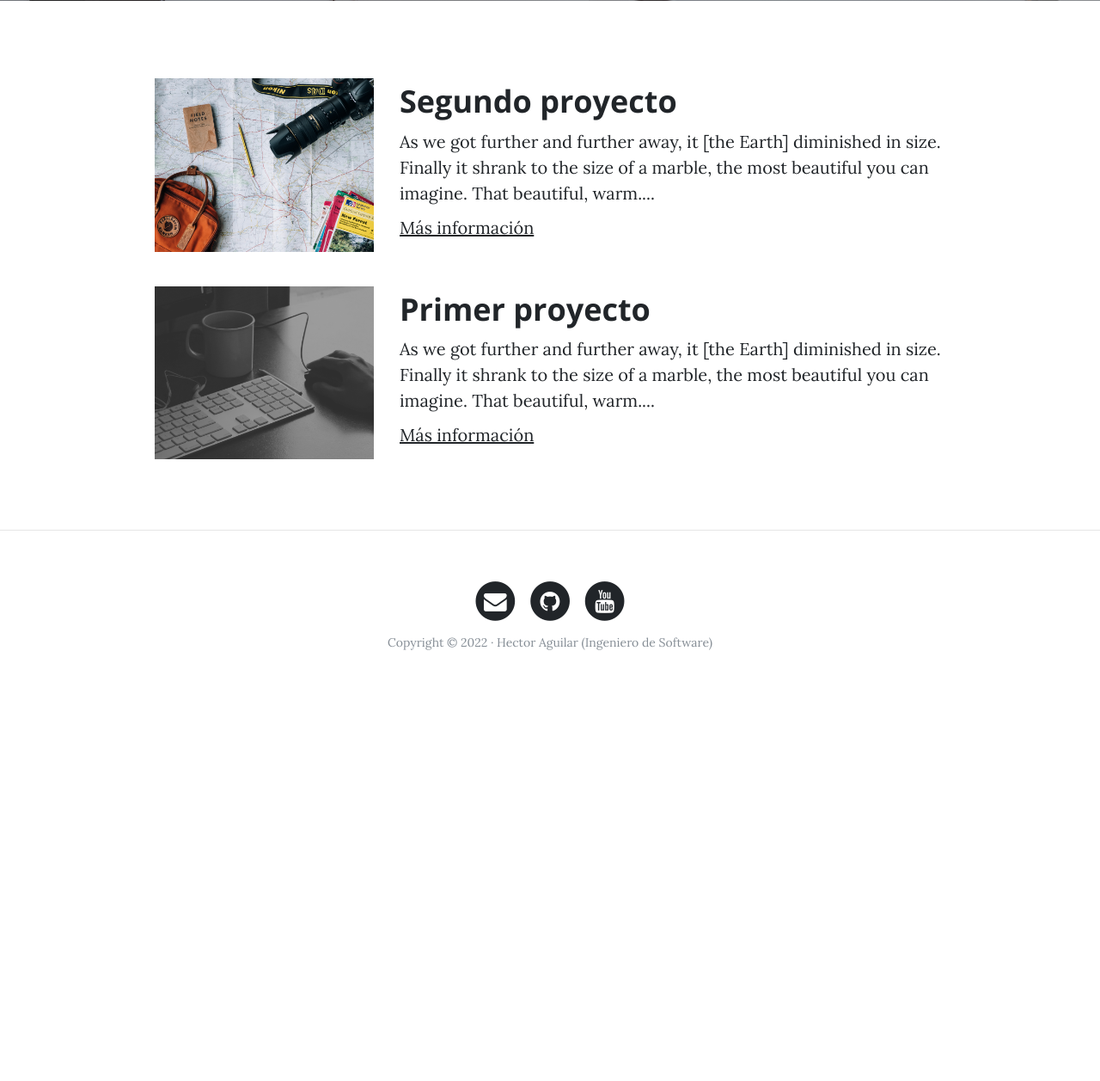
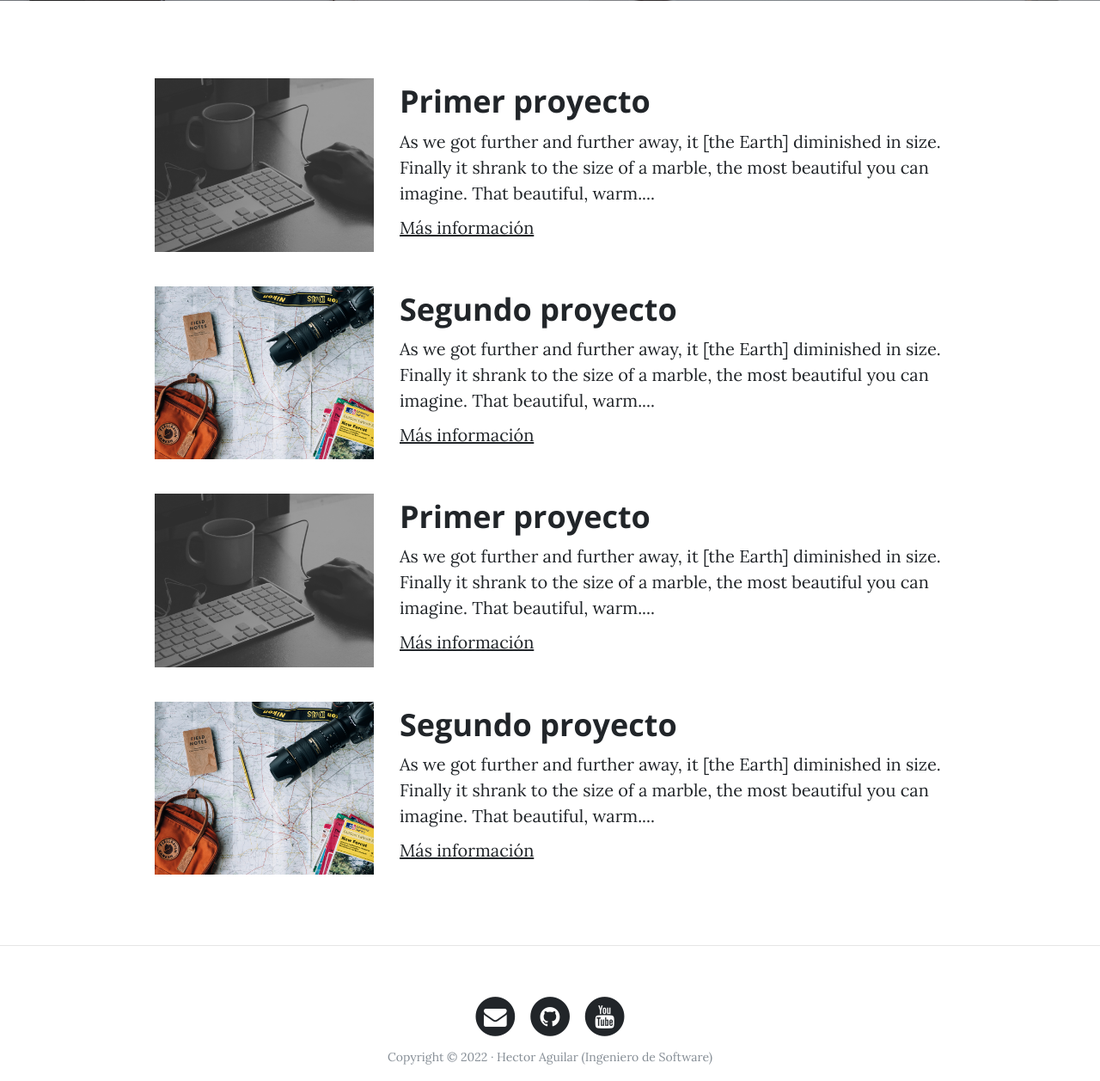
Before and after one commit to HectorAgHe/webpersonal_Fronted, a Flask app: page /portfolio in a window 1280 px wide. Shown: the part 531-1788 px from the top of the page at 86% size. Before the commit the page ends 1287 px from the top, so only its background shows below. Run offline with Flask 2, Linux system fonts and the light colour scheme; some libraries are stand-ins or nearby versions.

Commit message:
Implementando for de projects

```diff
--- a/Web_Personal/app.py
+++ b/Web_Personal/app.py
@@ -18,7 +18,35 @@ def contact():
 
 @app.route('/portfolio')
 def portfolio():
-    return render_template('public/portfolio.html')
+    projects = [
+        {
+            'name':'Primer proyecto',
+            'description':'As we got further and further away, it [the Earth] diminished in size. Finally it shrank to the size of a marble, the most beautiful you can imagine. That beautiful, warm....',
+            'image':'img/home-bg.jpg',
+            'url':'http://google.com'
+        },
+        {
+            'name':'Segundo proyecto',
+            'description':'As we got further and further away, it [the Earth] diminished in size. Finally it shrank to the size of a marble, the most beautiful you can imagine. That beautiful, warm....',
+
+            'image':'img/about-bg.jpg',
+            'url':'http://www.xataca.com'
+        },
+        {
+            'name':'Primer proyecto',
+            'description':'As we got further and further away, it [the Earth] diminished in size. Finally it shrank to the size of a marble, the most beautiful you can imagine. That beautiful, warm....',
+            'image':'img/home-bg.jpg',
+            'url':'http://google.com'
+        },
+        {
+            'name':'Segundo proyecto',
+            'description':'As we got further and further away, it [the Earth] diminished in size. Finally it shrank to the size of a marble, the most beautiful you can imagine. That beautiful, warm....',
+
+            'image':'img/about-bg.jpg',
+            'url':'http://www.xataca.com'
+        },
+    ]
+    return render_template('public/portfolio.html', projects=projects)
 
 
 #################### Rutas ############################
--- a/Web_Personal/templates/public/portfolio.html
+++ b/Web_Personal/templates/public/portfolio.html
@@ -11,28 +11,21 @@
 	    <!-- Contenido Principal -->
 	    <div class="container">
 	      <!-- Proyecto -->
+
+		  {% for project in projects %}
 	      <div class="row project">
 	      	<div class="col-lg-3 col-md-4 offset-lg-1">
-			      <img class="img-fluid" src="{{ url_for('static', filename='img/about-bg.jpg') }}" alt="">
+			      <img class="img-fluid" src="{{ url_for('static', filename=project.image) }}" alt="">
 	      	</div>
 	        <div class="col-lg-7 col-md-8">
-	      		<h2 class="section-heading title">Segundo proyecto</h2>
-	          <p>As we got further and further away, it [the Earth] diminished in size. Finally it shrank to the size of a marble, the most beautiful you can imagine. That beautiful, warm....</p>
-	          <p><a href="http://google.com">Más información</a></p>
+	      		<h2 class="section-heading title">{{ project.name }} </h2>
+	          <p>{{ project.description }} </p>
+	          <p><a href="{{ project.url }}">Más información</a></p>
 	      	</div>
 	      </div>
-	      <!-- Proyecto -->
-	      <div class="row project">
-	      	<div class="col-lg-3 col-md-4 offset-lg-1">
-			      <img class="img-fluid" src="{{ url_for('static', filename='img/home-bg.jpg') }}" alt="">
+		  {% endfor %}
+
 	      	</div>
-	        <div class="col-lg-7 col-md-8">
-	      		<h2 class="section-heading title">Primer proyecto</h2>
-	          <p>As we got further and further away, it [the Earth] diminished in size. Finally it shrank to the size of a marble, the most beautiful you can imagine. That beautiful, warm....</p>
-	          <p><a href="http://google.com">Más información</a></p>
-	      	</div>
-	      </div>
-		  </div>
 
 
 {% endblock %}
```
